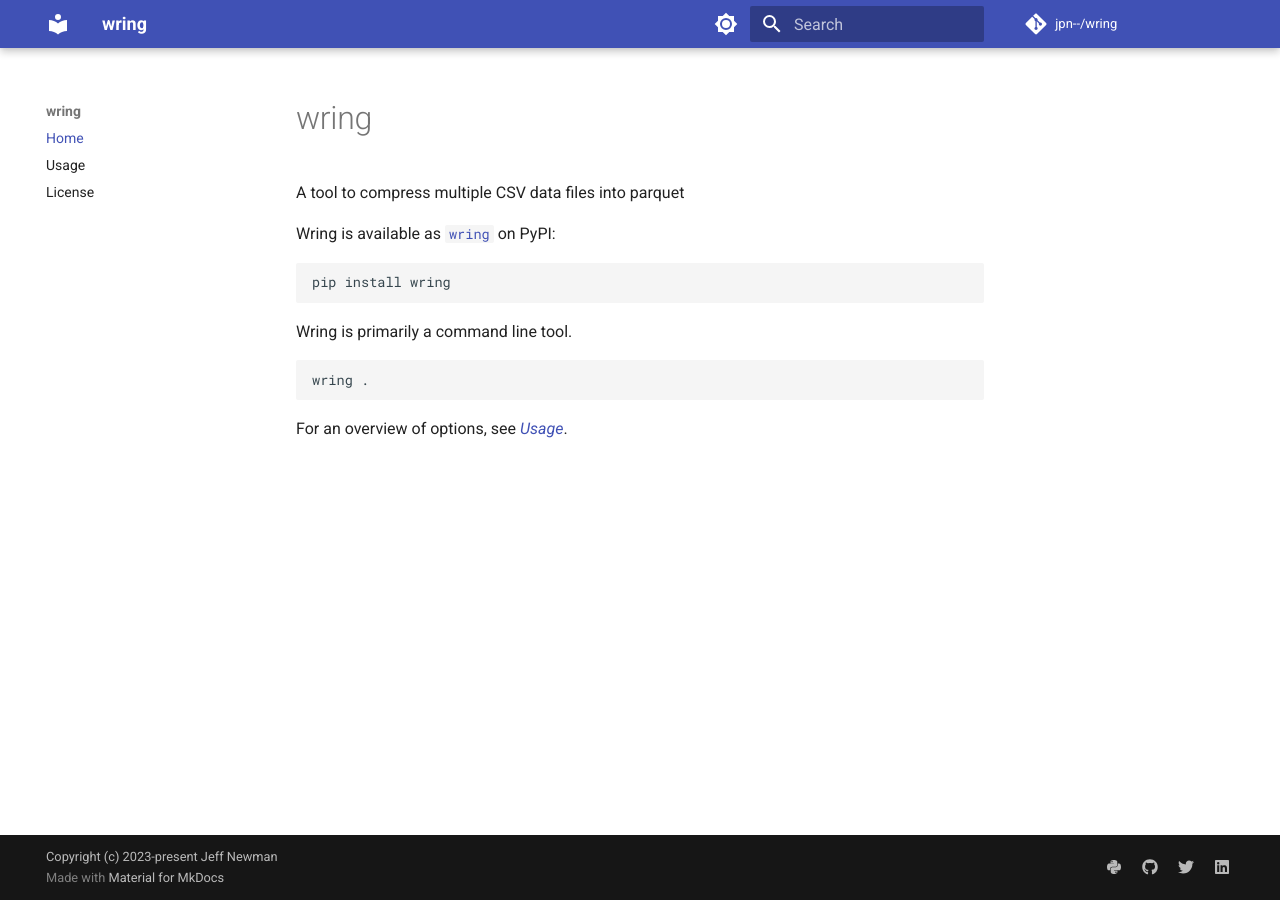
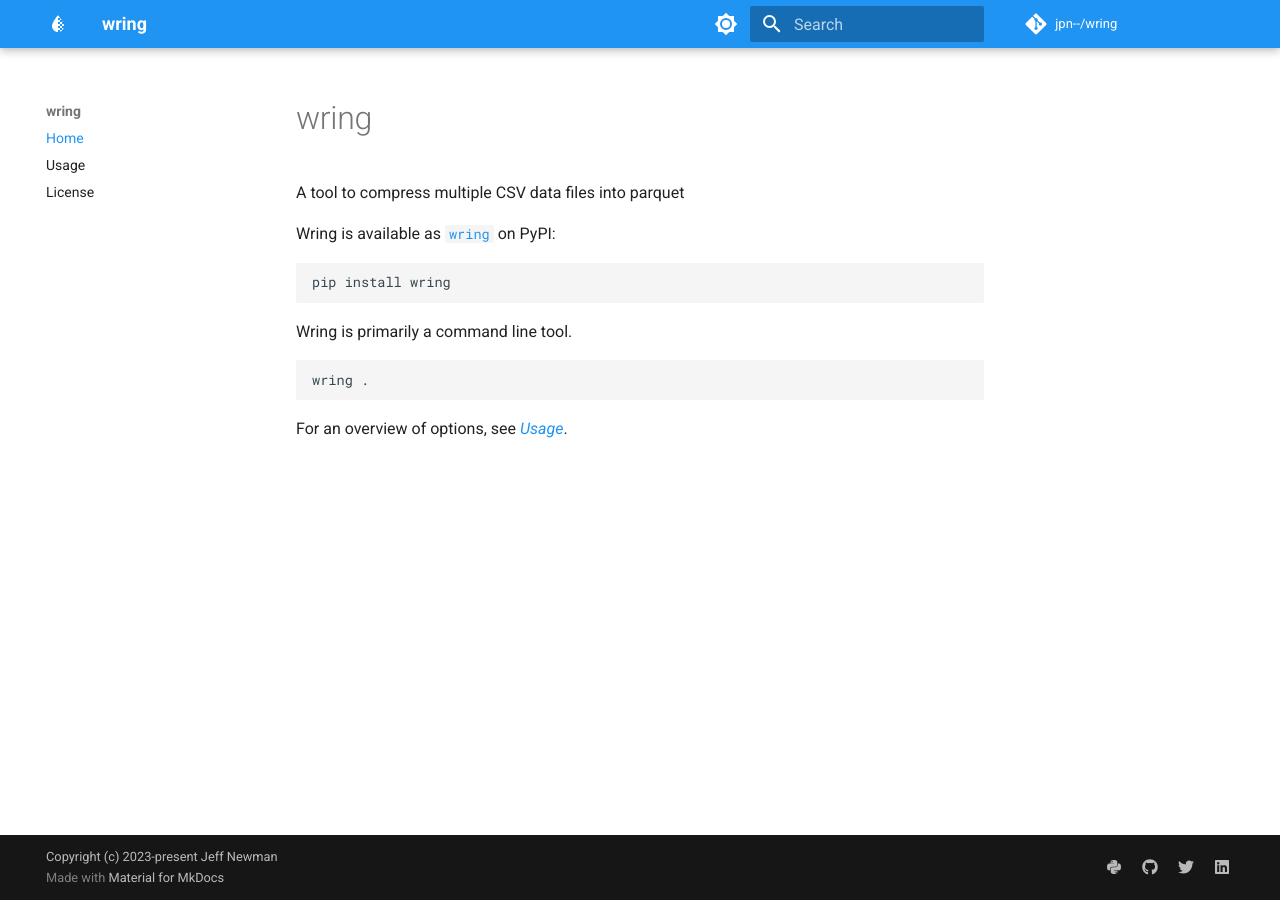
Before and after one commit to jpn--/wring, an MkDocs documentation site: the page built from docs/index.md, in a window 1280 px wide. Built offline with MkDocs 1.6.1 and Material for MkDocs 9.7.7, drawn with Linux system fonts in a browser that asks for light colours; comment, search, counter and statistics services are not loaded.

Commit message:
doc icon

```diff
--- a/mkdocs.yml
+++ b/mkdocs.yml
@@ -12,16 +12,20 @@ theme:
   name: material
   palette:
     - scheme: default
+      primary: blue
       toggle:
         icon: material/brightness-7
         name: Switch to dark mode
     - scheme: slate
+      primary: indigo
       toggle:
         icon: material/brightness-4
         name: Switch to light mode
   font:
     text: Roboto
     code: Roboto Mono
+  icon:
+    logo: material/water-opacity
 
 markdown_extensions:
   - pymdownx.highlight:
```
